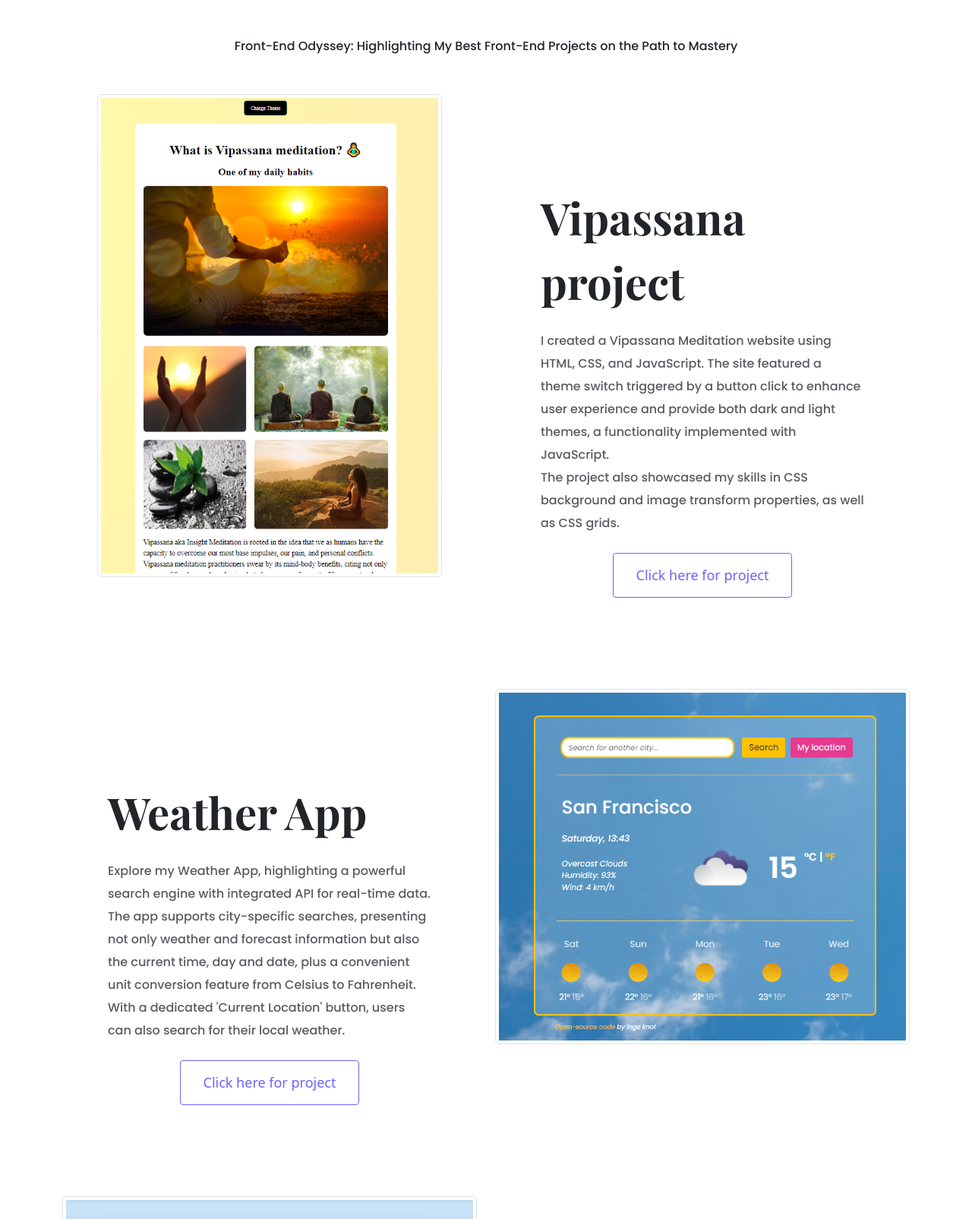
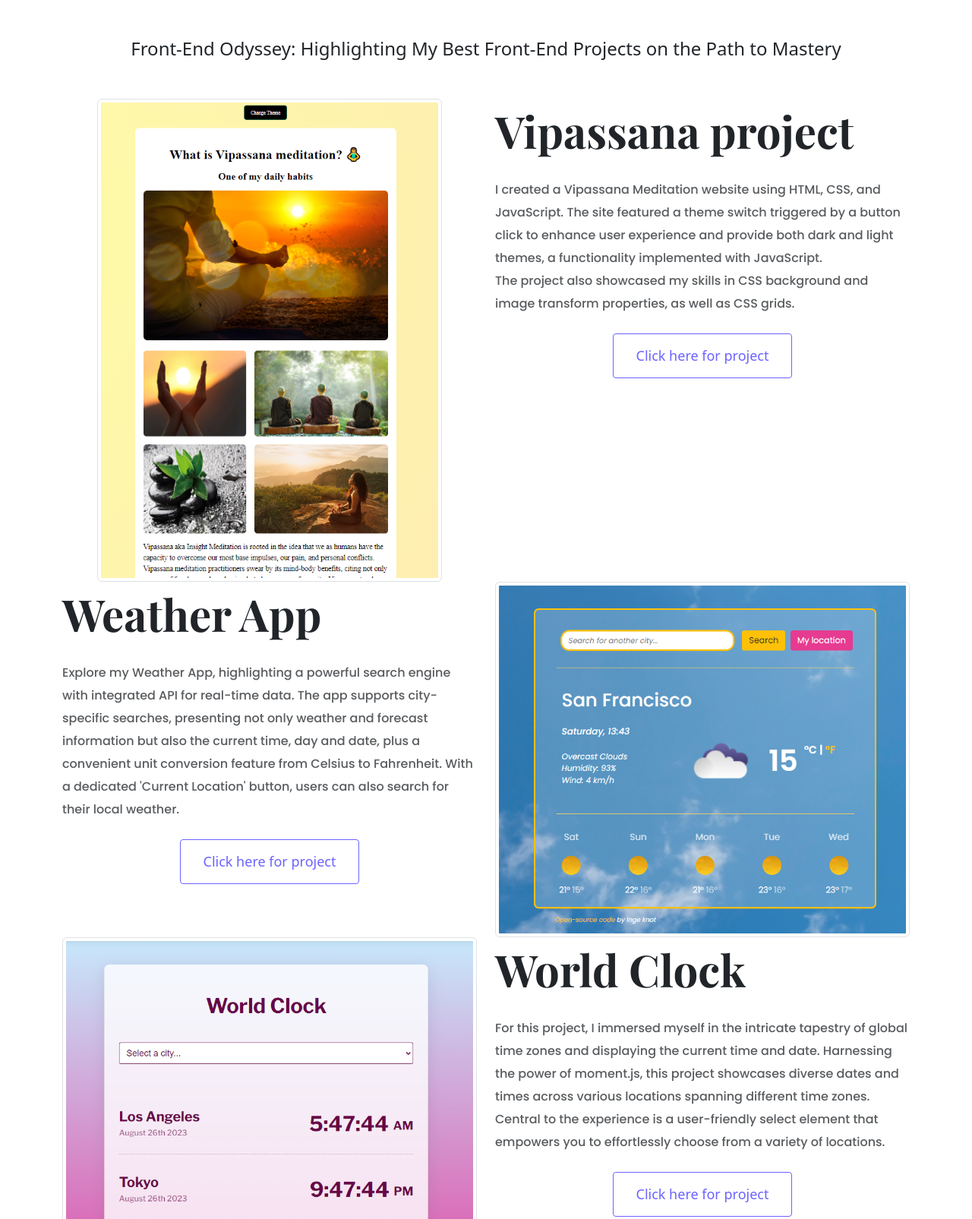
Before and after one commit to ingekn/Responsive-Portfolio, a plain HTML site: page index.html in a window 1280 px wide. Shown: the part 700-2305 px from the top of the page at 76% size. Drawn offline with nearby package versions, Linux system fonts and the light colour scheme.

Commit message:
Made edits to improve responsive look

```diff
--- a/CSS/styles.css
+++ b/CSS/styles.css
@@ -42,6 +42,9 @@ p {
 .btn-branding:hover {
   color: var(--branding-color);
   border: 1px solid var(--branding-color);
+}
+.description-p {
+  font-size: 24px;
 }
 img {
   max-width: 636px;
@@ -90,7 +93,7 @@ img {
   }
 }
 @media (max-width: 900px) {
-  main .project-description {
+  main .projects {
     padding: 0;
   }
   .homepage main p {
@@ -113,4 +116,7 @@ img {
     margin-top: 60px;
     margin-bottom: 60px;
   }
+  .description-p {
+    font-size: 18px;
+  }
 }
--- a/index.html
+++ b/index.html
@@ -74,12 +74,11 @@
         <a href="#" class="btn btn-branding">Contact me</a>
       </header>
 
+      <p class="text-center m-5 description-p">
+        Front-End Odyssey: Highlighting My Best Front-End Projects on the Path
+        to Mastery
+      </p>
       <main>
-        <p class="text-center m-5">
-          Front-End Odyssey: Highlighting My Best Front-End Projects on the Path
-          to Mastery
-        </p>
-
         <div class="container">
           <!-- Meditation page -->
           <div class="row">
@@ -91,7 +90,7 @@
               />
             </div>
             <div class="col">
-              <div class="project-description">
+              <div class="projects">
                 <h2>Vipassana project</h2>
                 <p class="mb-4 text-muted">
                   I created a Vipassana Meditation website using HTML, CSS, and
@@ -114,7 +113,7 @@
           <!-- Weather app -->
           <div class="row">
             <div class="col">
-              <div class="project-description">
+              <div class="projects">
                 <h2>Weather App</h2>
                 <p class="mb-4 text-muted">
                   Explore my Weather App, highlighting a powerful search engine
@@ -151,7 +150,7 @@
               />
             </div>
             <div class="col">
-              <div class="project-description">
+              <div class="projects">
                 <h2>World Clock</h2>
                 <p class="mb-4 text-muted">
                   For this project, I immersed myself in the intricate tapestry
```
